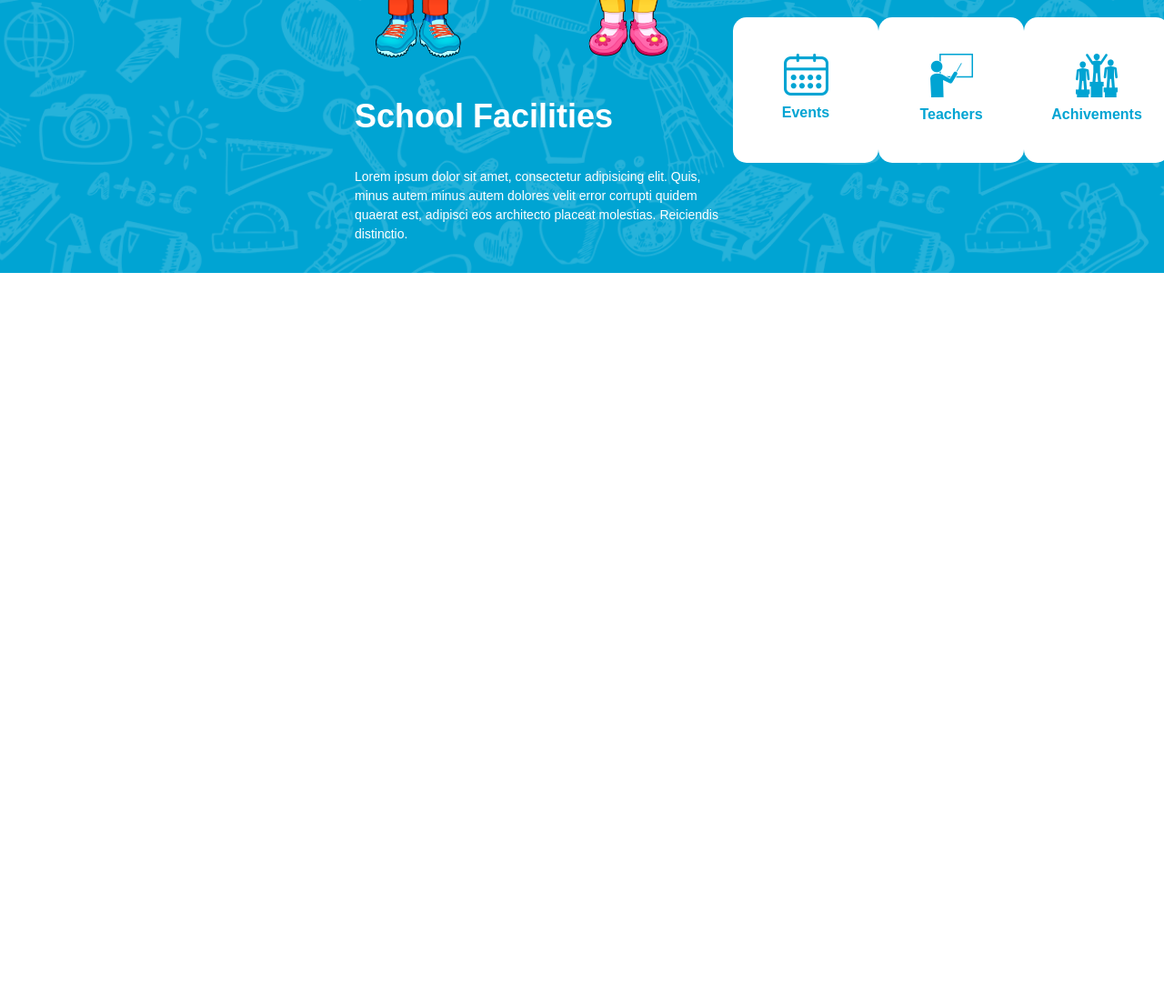
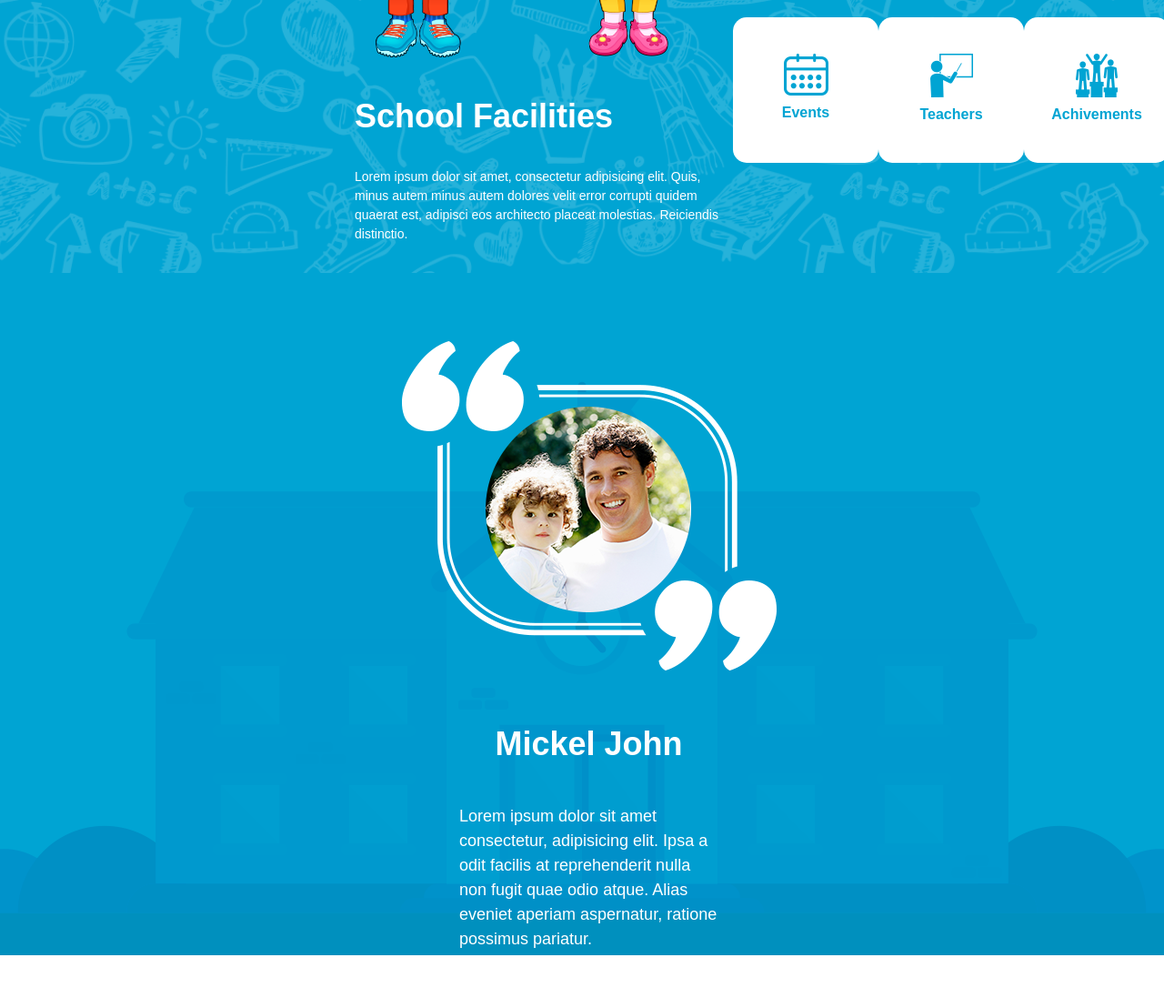
Before and after one commit to nadiakohli/Kidz-master-layout, a plain HTML site: page index.html in a window 1280 px wide. Shown: the part 3275-4383 px from the top of the page at 91% size. Before the commit the page ends 3575 px from the top, so only its background shows below. Drawn offline with Linux system fonts and the light colour scheme.

Commit message:
add new part of detskogo sayta - 'tesmonial'

```diff
--- a/css/styles.css
+++ b/css/styles.css
@@ -466,7 +466,44 @@ a {
 /* ---teacher--- */
 
 /* ---tesmonial--- */
+.container-tesmonial {
+    height: 750px;
+    background-image: url('../images/tesmonialBackground.png');
+    background-size: cover;
+    background-repeat: no-repeat;
+    background-position: center;
+}
 
+.tesmonial {
+    margin: 0 490px 0 505px;
+    display: flex;
+    flex-direction: column;
+    justify-content: center;
+    align-items: center;
+}
+
+.img-quotes {
+    margin-top: 75px;
+}
+
+.tesmonial-title {
+    margin-top: 60px;
+    font-size: 36px;
+    color: #fff;
+    font-family: Dosis-Bold, sans-serif;
+}
+
+.tesmonial-text {
+    font-size: 18px;
+    color: #fff;
+    font-family: Roboto-Regular, sans-serif;
+    margin-top: 45px;
+    line-height: 1.5;
+}
+
+.img-three-points {
+    margin-top: 45px;
+}
 /* ---news--- */
 
 /* ---key-points--- */
--- a/index.html
+++ b/index.html
@@ -202,7 +202,14 @@
     <!-- ---teacher--- -->
 
     <!-- ---tesmonial--- -->
-
+    <div class="container-tesmonial">
+        <div class="tesmonial">
+            <img class="img-quotes"src="images/tesmonialImageQuotes.png" alt="Image quotes">
+            <h1 class="tesmonial-title">Mickel John</h1>
+            <p class="tesmonial-text">Lorem ipsum dolor sit amet consectetur, adipisicing elit. Ipsa a odit facilis at reprehenderit nulla non fugit quae odio atque. Alias eveniet aperiam aspernatur, ratione possimus pariatur.</p>
+            <img class="img-three-points" src="images/tesmonialThreePoints.png" alt="Image three points">
+        </div>
+    </div>
     <!-- ---news--- -->
 
     <!-- ---key-points--- -->
```
